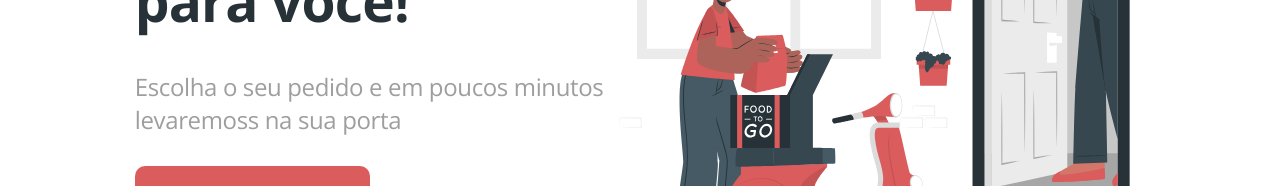
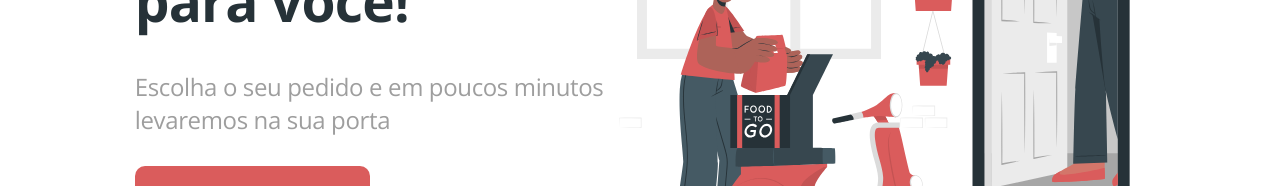
Before and after one commit to RenanS80/dsdeliver, a React (Create React App) app in the folder front-web/: page / in a window 1280 px wide. Shown: the part 314-500 px from the top of the page. Built offline with nearby package versions, Linux system fonts and the light colour scheme; no server answers.

Commit message:
Front-web finished

```diff
--- a/front-web/src/Home/index.tsx
+++ b/front-web/src/Home/index.tsx
@@ -17,7 +17,7 @@
 
                         <h3 className="home-subtitle">
                         Escolha o seu pedido e em poucos minutos <br/>
-                        levaremoss na sua porta
+                        levaremos na sua porta
                         </h3>
 
                         <Link to="/orders" className="home-btn-order">FAZER PEDIDO</Link>
```
